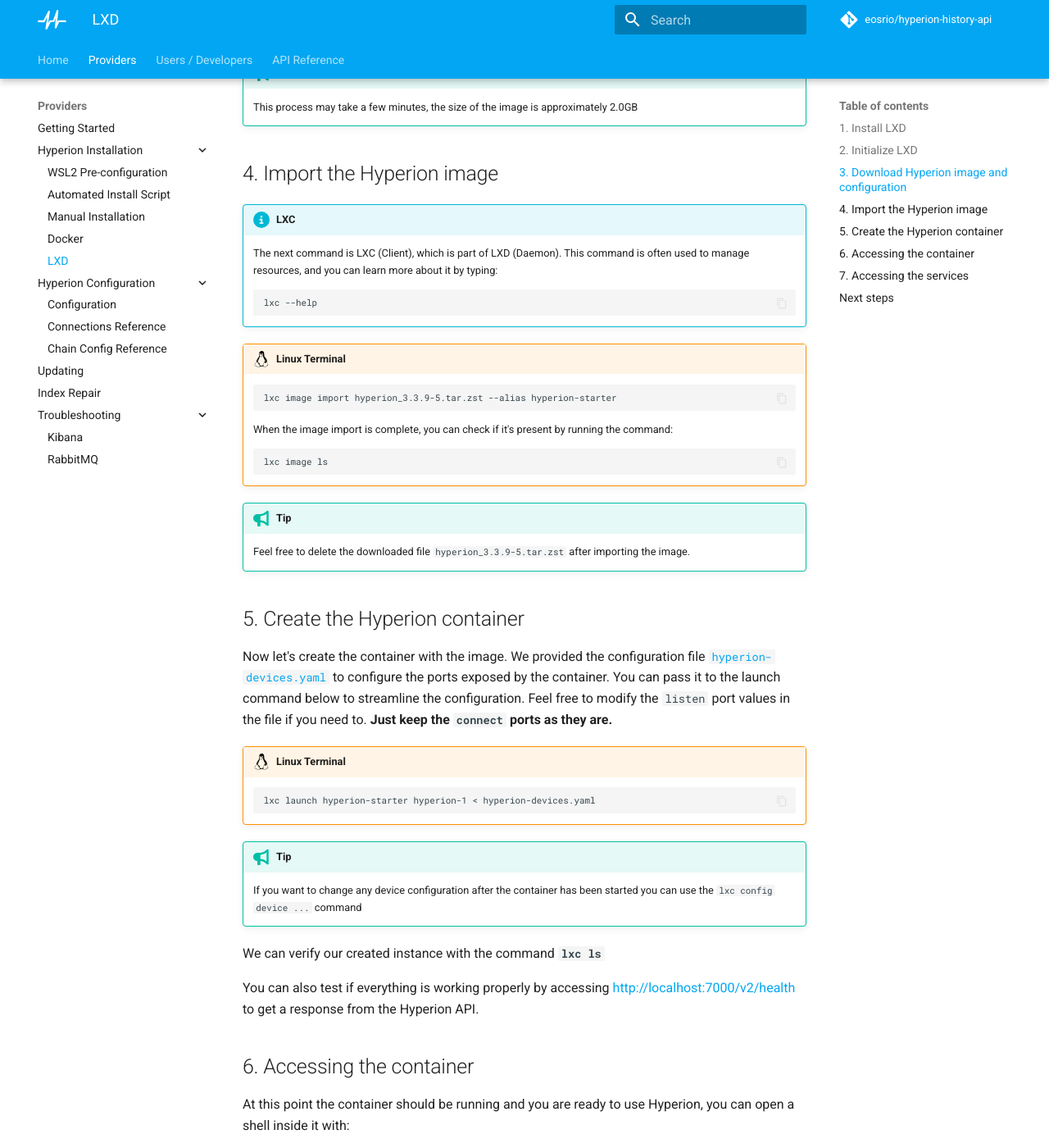
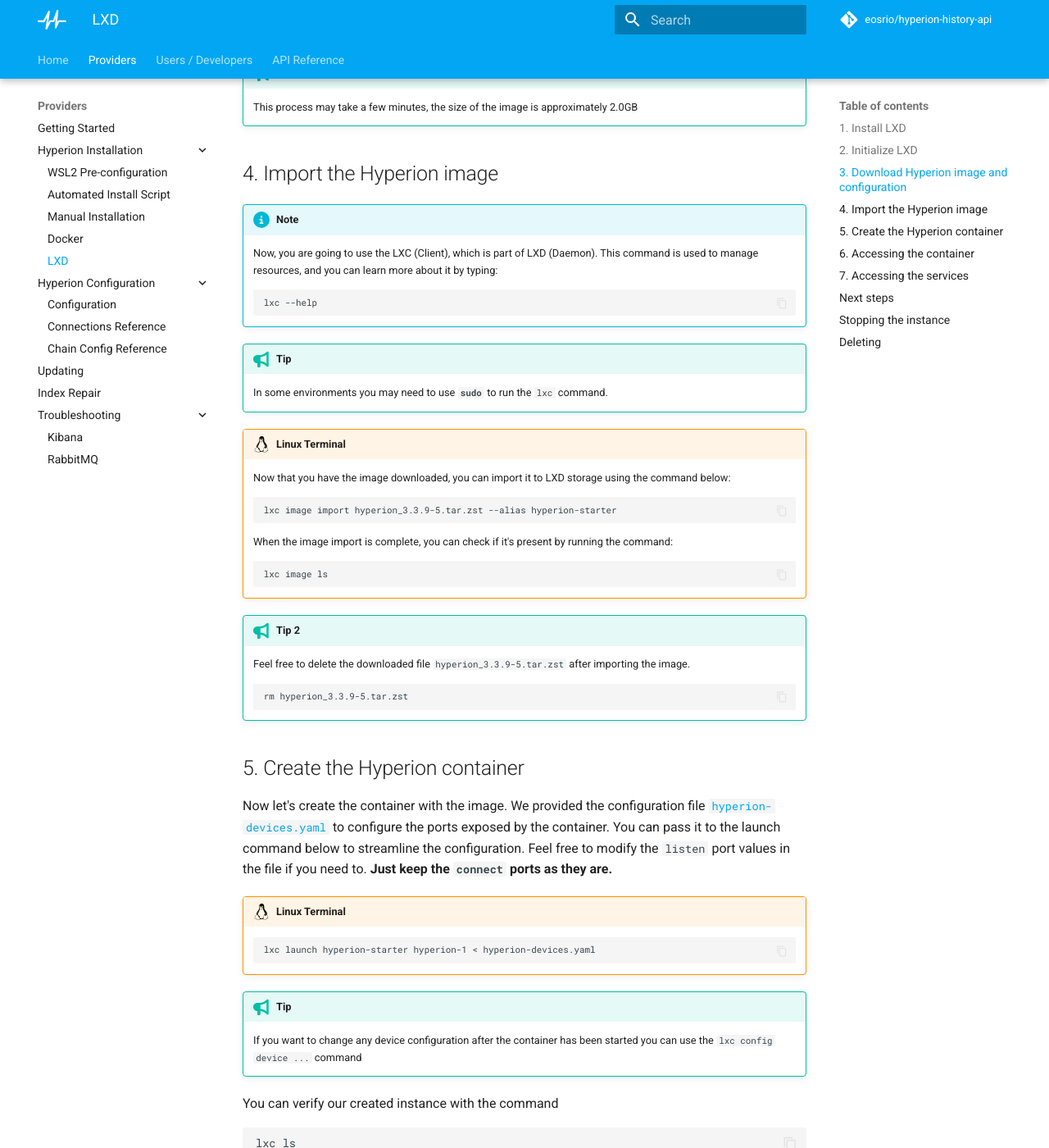
Before and after one commit to eosrio/hyperion-docs, an MkDocs documentation site: the page built from docs/providers/install/lxd.md, in a window 1280 px wide and 1400 px high, scrolled down 1437 px. Shown: the whole window at 82% size. Built offline with MkDocs 1.6.1 and Material for MkDocs 9.7.7, drawn with Linux system fonts in a browser that asks for light colours; comment, search, counter and statistics services are not loaded; some of the changed text lies outside the part shown.

Commit message:
lxd minor improv.

````diff
--- a/docs/providers/install/lxd.md
+++ b/docs/providers/install/lxd.md
@@ -47,14 +47,19 @@
 
 ## 4. Import the Hyperion image
 
-!!! info "LXC"
-    The next command is LXC (Client), which is part of LXD (Daemon). This command is often used to manage resources, and you can learn more about it by typing:
+!!! info "Note"
+    Now, you are going to use the LXC (Client), which is part of LXD (Daemon). This command is used to manage resources, and you can learn more about it by typing:
+
     ```shell
     lxc --help
     ```
 
+!!! tip
+    In some environments you may need to use **`sudo`** to run the `lxc` command.
 
 !!! linux "Linux Terminal"
+    Now that you have the image downloaded, you can import it to LXD storage using the command below:
+
     ```shell
     lxc image import hyperion_3.3.9-5.tar.zst --alias hyperion-starter
     ```
@@ -65,8 +70,12 @@
     lxc image ls
     ```
 
-!!! tip
+!!! tip "Tip 2"
     Feel free to delete the downloaded file `hyperion_3.3.9-5.tar.zst` after importing the image.
+
+    ```shell
+    rm hyperion_3.3.9-5.tar.zst
+    ```
 
 ## 5. Create the Hyperion container
 
@@ -80,7 +89,11 @@
 !!! tip
     If you want to change any device configuration after the container has been started you can use the `lxc config device ...` command
 
-We can verify our created instance with the command **`lxc ls`**
+You can verify our created instance with the command
+
+```shell
+lxc ls
+```
 
 You can also test if everything is working properly by accessing [http://localhost:7000/v2/health](http://localhost:7000/v2/health){:target="_blank"} to get a response from the Hyperion API.
 
@@ -99,7 +112,10 @@
     ```shell
     pm2 logs
     ```
-    Check your elastic password:
+    ++ctrl+c++ to exit seeing the logs.
+
+    <a id='elasticpass'></a>
+    Check your elastic password, you will need it to login to Kibana:
     ```shell
     cat ~/elastic.pass
     ```
@@ -130,13 +146,33 @@
 
 - Kibana: [http://localhost:5601](http://localhost:5601){:target="_blank"}
     - Username: elastic
-    - Password:
+    - Password: see [`cat ~/elastic.pass`](#elasticpass)
 - RabbitMQ Management: [http://localhost:15672](http://localhost:15672){:target="_blank"}
-    - Username: guest
-    - Password: guest
+    - Username: hyperion-lxd
+    - Password: changeme123
 - Hyperion API: [http://localhost:7000](http://localhost:7000){:target="_blank"}
+
+If you are a developer, you can access the hyperion swagger at [http://localhost:7000/v2/docs](http://localhost:7000/v2/docs){:target="_blank"}
 
 ## Next steps
 Feel free to change configurations as you like. All configurations files are located in `~/hyperion` or `~/nodeos`
 
-For more details, please refer to the [Hyperion Configuration Section](../setup/hyperion_configuration.md).
+For more details, please refer to the [Hyperion Configuration Section :fontawesome-solid-arrow-right-long:](../setup/hyperion_configuration.md).
+
+<br>
+## Stopping the instance
+
+First, use the command to `exit` the container shell and then stop the instance:
+
+!!! linux "Linux Terminal"
+    ```shell
+    lxc stop hyperion-1
+    ```
+## Deleting
+
+!!! linux "Linux Terminal"
+    ```shell
+    lxc delete hyperion-1
+    ```
+
+<br>
````
Also changed, not shown: docs/index.md (+7 -2 lines), docs/providers/install/docker.md (+1 -1 lines).
